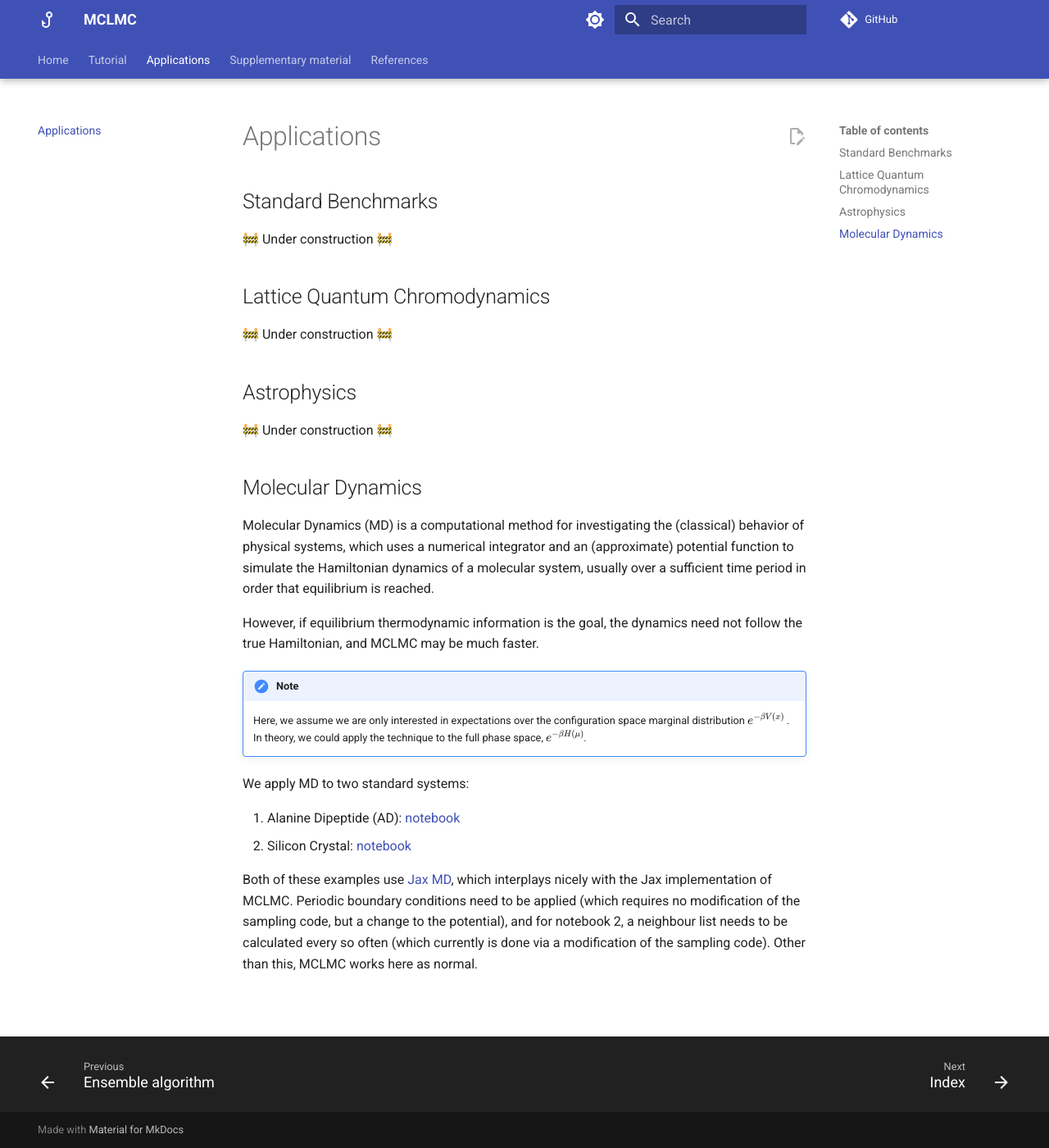
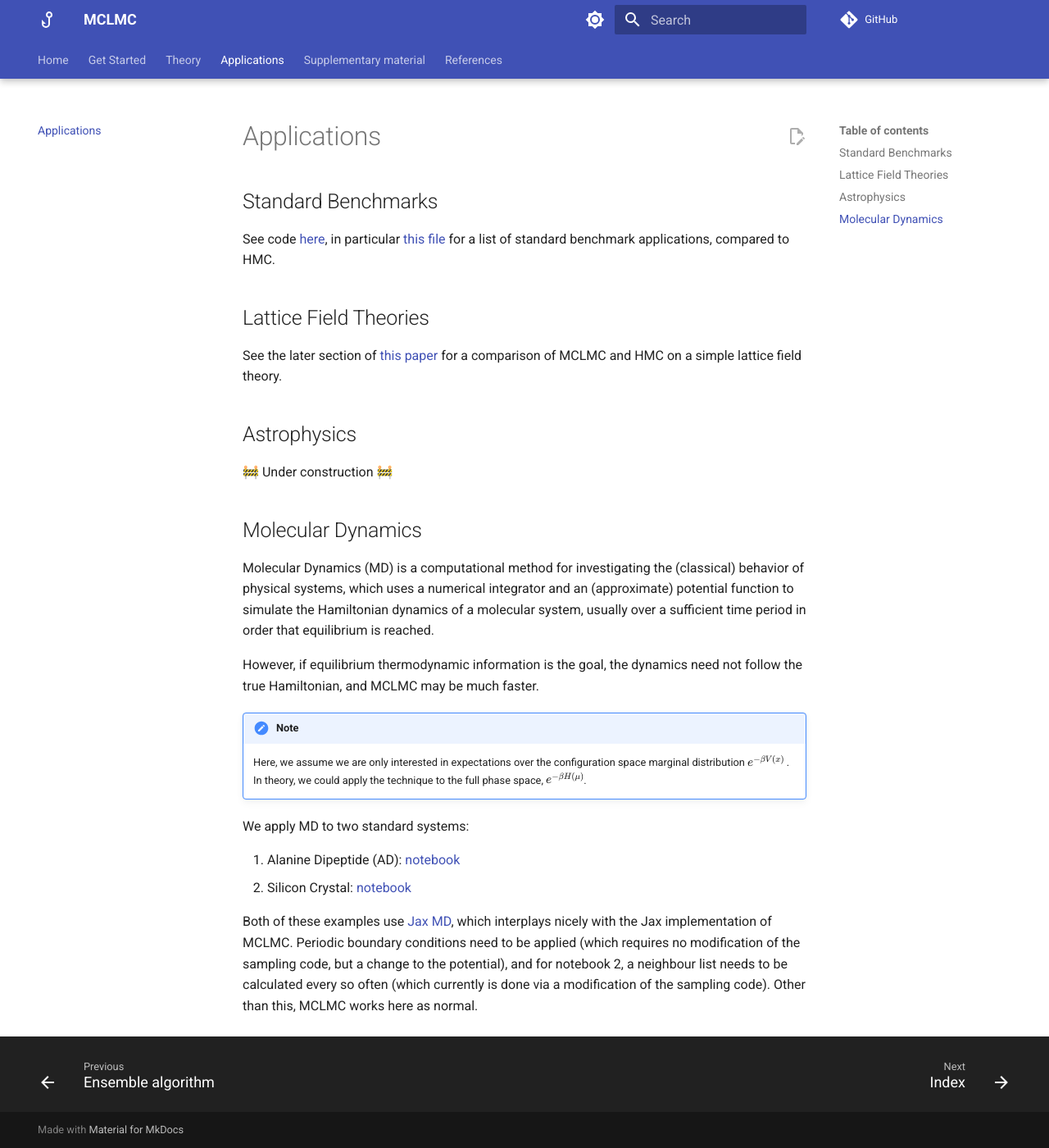
Before and after one commit to reubenharry/mclmc-docs, an MkDocs documentation site: the page built from docs/applications.md, in a window 1280 px wide and 1400 px high. Shown: the whole window at 82% size. Built offline with MkDocs 1.6.1 and Material for MkDocs 9.7.7, drawn with Linux system fonts in a browser that asks for light colours; comment, search, counter and statistics services are not loaded.

Commit message:
checkpoint

```diff
--- a/docs/applications.md
+++ b/docs/applications.md
@@ -2,11 +2,11 @@
 
 ## Standard Benchmarks
 
-🚧 Under construction 🚧
+See code [here](https://github.com/JakobRobnik/MicroCanonicalHMC/tree/master/benchmarks), in particular [this file](https://github.com/JakobRobnik/MicroCanonicalHMC/blob/master/benchmarks/benchmarks_mchmc.py) for a list of standard benchmark applications, compared to HMC.
 
-## Lattice Quantum Chromodynamics
+## Lattice Field Theories
 
-🚧 Under construction 🚧
+See the later section of [this paper](https://arxiv.org/abs/2303.18221) for a comparison of MCLMC and HMC on a simple lattice field theory.
 
 ## Astrophysics
 
--- a/mkdocs.yml
+++ b/mkdocs.yml
@@ -120,8 +120,9 @@ markdown_extensions:
 nav:
   - Home:
     - Home: index.md
-  - Tutorial:
-    - Tutorial: tutorial.md
+  - Get Started: getstarted.md
+  - Theory:
+    - Basics: tutorial.md
     - Choice of Integrator: choice_of_integrator.md
     - Implementation: implementation.md
     - Tuning: tuning.md
```
Also changed, not shown: docs/getstarted.md (added, +1 -0 lines), docs/img/architecture.png (deleted), docs/img/architecture2.png (deleted), docs/img/compiled.png (deleted).
